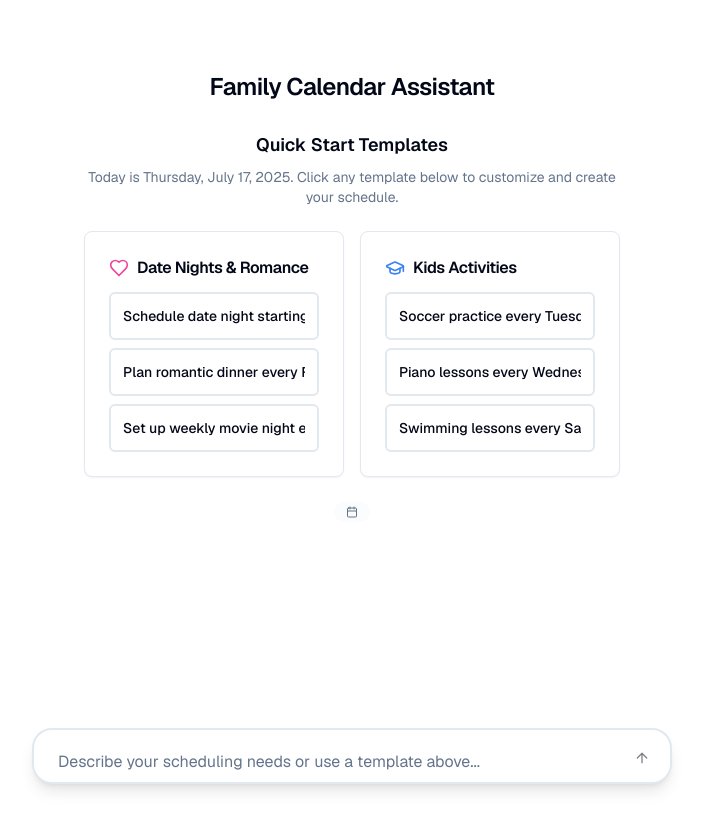
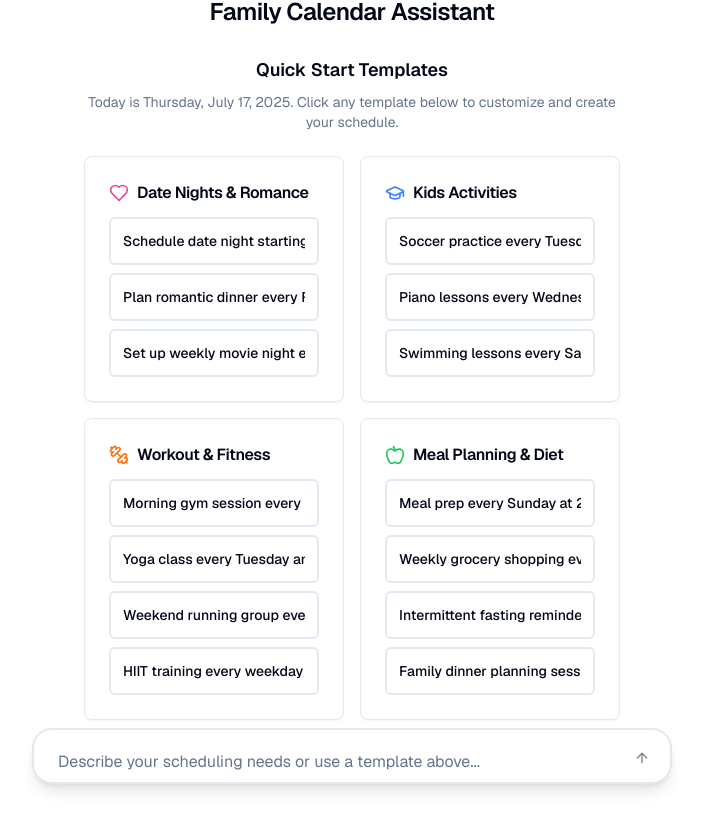
Before and after one commit to Numi2/Scheduler, a Next.js app: page / in a window 1280 px wide. Shown: the top 830 px of the page, without its empty margins (288-991 px from the left). Before the commit the page ends 800 px from the top, so only its background shows below. Built offline with nearby package versions, Linux system fonts and the light colour scheme.

Commit message:
Add fitness and meal planning prompt templates with dynamic dates
Co-authored-by: numit22 <numit22@gmail.com>

```diff
--- a/components/prompt-suggestions.tsx
+++ b/components/prompt-suggestions.tsx
@@ -2,7 +2,7 @@
 
 import { Button } from "@/components/ui/button"
 import { Card, CardContent, CardHeader, CardTitle } from "@/components/ui/card"
-import { Calendar, Heart, GraduationCap } from "lucide-react"
+import { Calendar, Heart, GraduationCap, Dumbbell, Apple } from "lucide-react"
 
 export interface PromptSuggestionsProps {
   onSelectPrompt: (prompt: string) => void
@@ -47,6 +47,18 @@ const getNextTuesday = () => {
   })
 }
 
+const getNextMonday = () => {
+  const today = new Date()
+  const osloTime = new Date(today.toLocaleString("en-US", { timeZone: "Europe/Oslo" }))
+  const nextMonday = new Date(osloTime)
+  const daysUntilMonday = (1 - osloTime.getDay() + 7) % 7 || 7
+  nextMonday.setDate(osloTime.getDate() + daysUntilMonday)
+  return nextMonday.toLocaleDateString("en-US", {
+    month: "long",
+    day: "numeric",
+  })
+}
+
 const promptTemplates = [
   {
     category: "Date Nights & Romance",
@@ -66,6 +78,28 @@ const promptTemplates = [
       `Soccer practice every Tuesday and Thursday at 4:00 PM starting ${getNextTuesday()}`,
       `Piano lessons every Wednesday at 3:30 PM beginning next week for 8 weeks`,
       `Swimming lessons every Saturday at 10:00 AM starting this weekend for 6 weeks`,
+    ],
+  },
+  {
+    category: "Workout & Fitness",
+    icon: Dumbbell,
+    color: "text-orange-500",
+    prompts: [
+      `Morning gym session every Monday, Wednesday, and Friday at 6:30 AM starting ${getNextMonday()}`,
+      `Yoga class every Tuesday and Thursday at 7:00 PM for the next 4 weeks`,
+      `Weekend running group every Saturday at 7:00 AM and Sunday at 8:00 AM starting this weekend`,
+      `HIIT training every weekday at 5:30 PM starting tomorrow for 30 days`,
+    ],
+  },
+  {
+    category: "Meal Planning & Diet",
+    icon: Apple,
+    color: "text-green-500",
+    prompts: [
+      `Meal prep every Sunday at 2:00 PM for the next 8 weeks`,
+      `Weekly grocery shopping every Saturday at 10:00 AM starting this weekend`,
+      `Intermittent fasting reminder: eating window 12:00 PM - 8:00 PM daily starting tomorrow`,
+      `Family dinner planning session every Sunday at 5:00 PM for the month`,
     ],
   },
 ]
```
Also changed, not shown: 1 other file (tests, documents, lock files or other folders).
